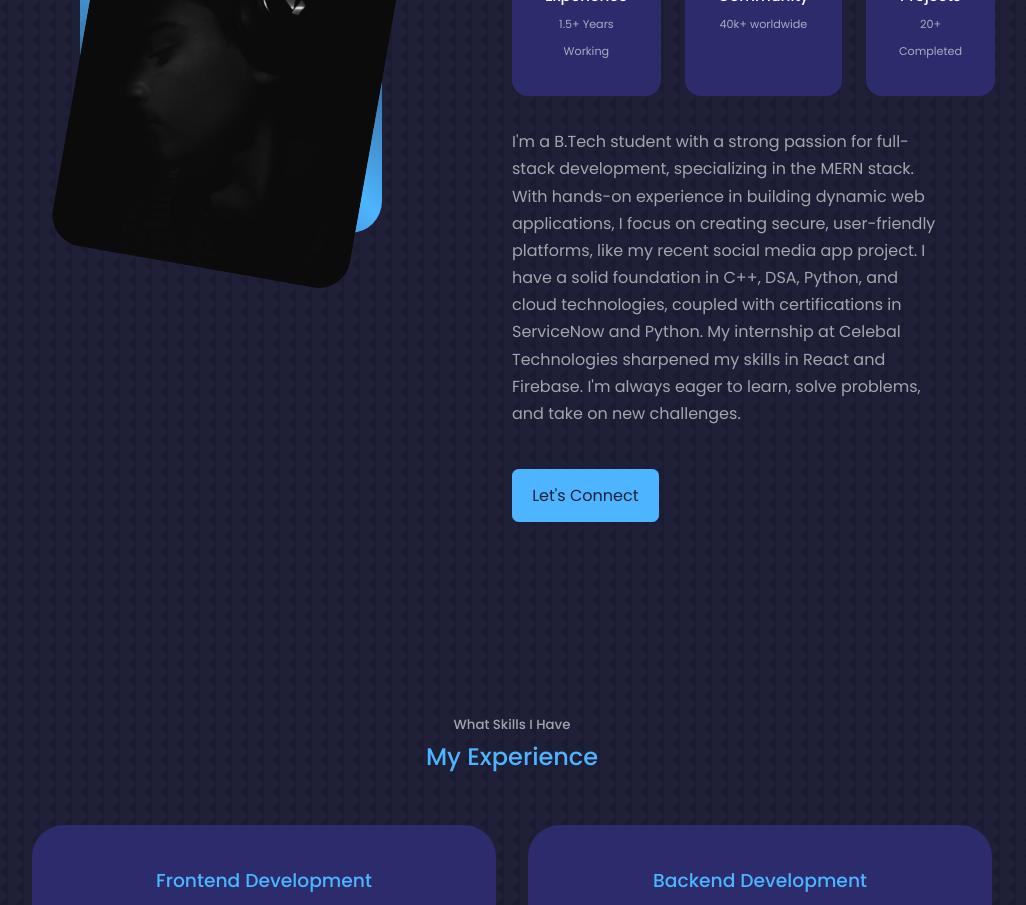
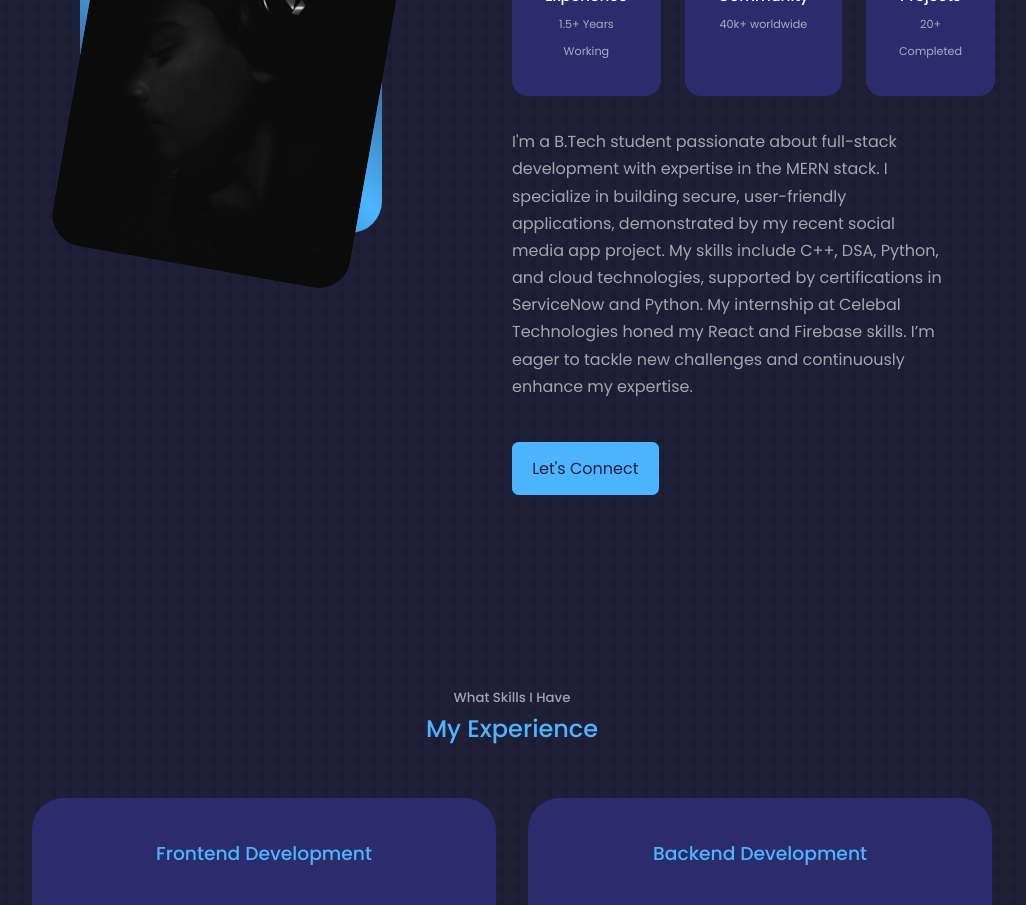
Before and after one commit to MohitGeryani/mg.portfolio, a React (Vite) app: page / in a window 1280 px wide. Shown: the part 1200-2105 px from the top of the page, without its empty margins (128-1154 px from the left). Built offline with nearby package versions, Linux system fonts and the light colour scheme.

Commit message:
changes to about section

```diff
--- a/src/components/about/About.jsx
+++ b/src/components/about/About.jsx
@@ -40,8 +40,8 @@ const About = () => {
 
       </div>
 
-    <p>I'm a B.Tech student with a strong passion for full-stack development, specializing in the MERN stack. With hands-on experience in building dynamic web applications, I focus on creating secure, user-friendly platforms, like my recent social media app project. I have a solid foundation in C++, DSA, Python, and cloud technologies, coupled with certifications in ServiceNow and Python. My internship at Celebal Technologies sharpened my skills in React and Firebase. I'm always eager to learn, solve problems, and take on new challenges.</p>
-     <a href='#contact' className='btn btn-primary'>Let's Connect</a>
+      <p>I'm a B.Tech student passionate about full-stack development with expertise in the MERN stack. I specialize in building secure, user-friendly applications, demonstrated by my recent social media app project. My skills include C++, DSA, Python, and cloud technologies, supported by certifications in ServiceNow and Python. My internship at Celebal Technologies honed my React and Firebase skills. I’m eager to tackle new challenges and continuously enhance my expertise.</p>
+       <a href='#contact' className='btn btn-primary'>Let's Connect</a>
     </div>
    </div>
    </section>
```
